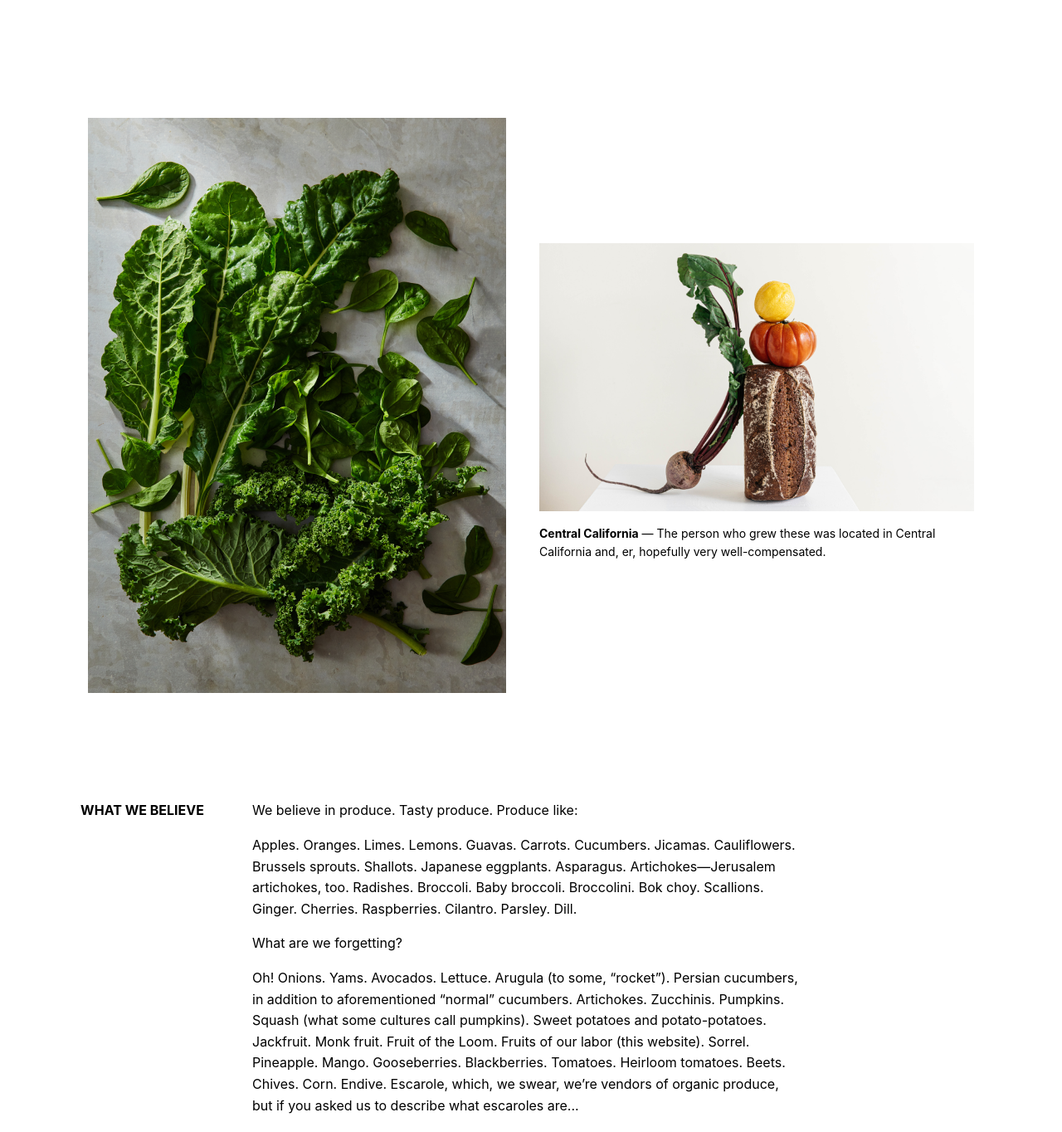
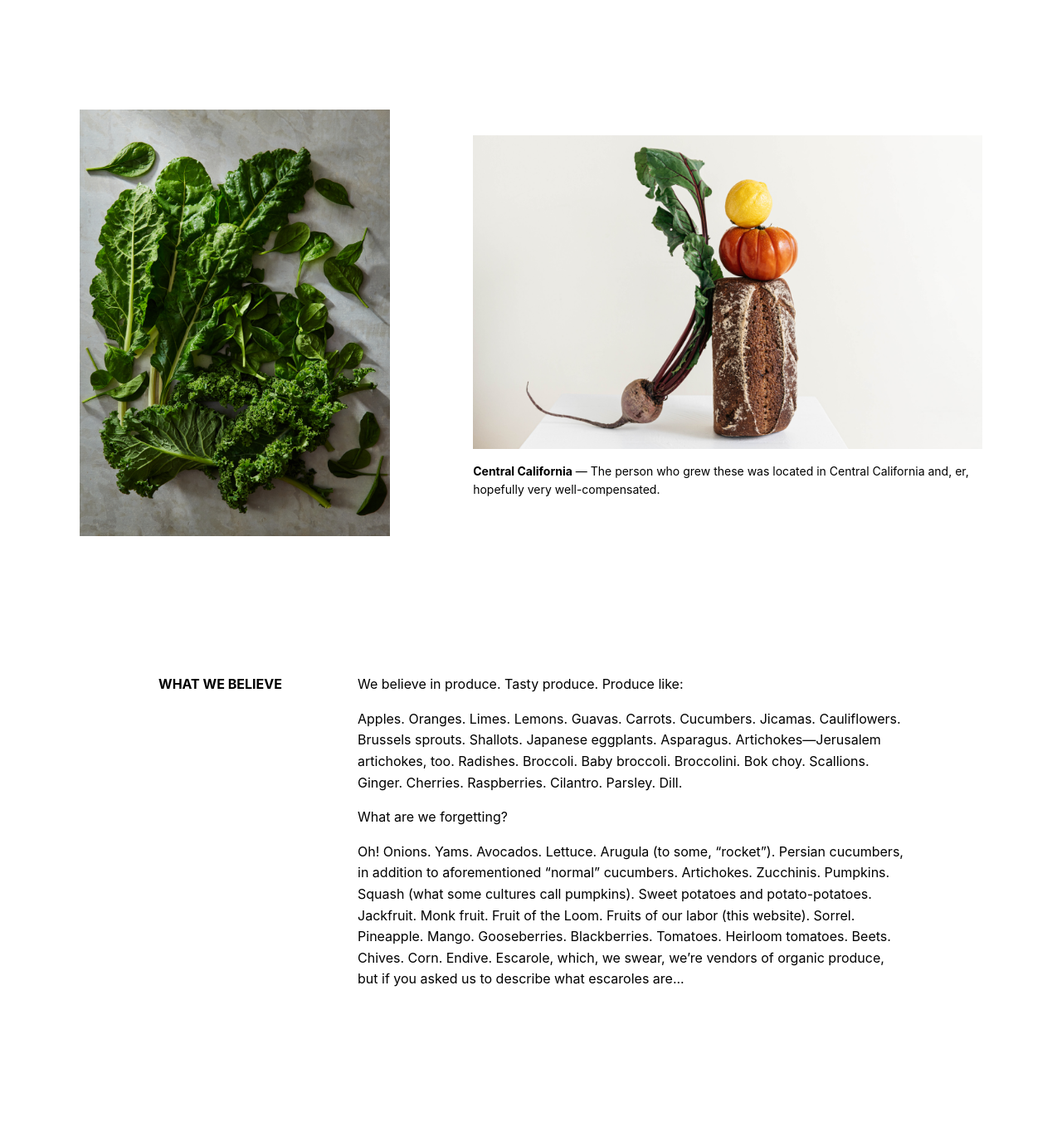
Before and after one commit to roflmorries/world-peas-site, a plain HTML site: page index.html in a window 1280 px wide. Shown: the part 700-2064 px from the top of the page at 83% size. After the commit the page ends 1909 px from the top, so only its background shows below. Drawn offline with Linux system fonts and the light colour scheme.

Commit message:
some style fixes

```diff
--- a/style/style.css
+++ b/style/style.css
@@ -100,17 +100,21 @@ body {
 
 .main__images {
     display: flex;
-    justify-content: space-around;
+    justify-content: center;
     align-items: center;
-    padding: 156px 96px 0px;
+    padding: 156px 96px 0;
 
 }
 
 .main__image_left, .main__image_right {
-    flex: 1;
-    margin: 10px;
+    display: flex;
+    flex-wrap: wrap;
+    /*margin: 0 auto;*/
+    align-items: center;
 }
-
+.main__image_left {
+    padding-right: 100px;
+}
 .main__image_right {
     display: flex;
     flex-direction: column;
@@ -129,26 +133,19 @@ body {
 }
 .main__article {
     display: flex;
-    align-items: flex-start;
-    margin: 96px;
+    justify-content: center;
+    gap: 60px;
+    margin: 0 auto;
+    padding-top: 150px;
 }
 .article__label {
-    flex: 0 0 150px;
+    width: 180px;
     font-weight: bold;
-    text-align: right;
-}
-.article__content {
-    margin: 0 auto;
-    flex: 1;
-    text-align: left;
-    max-width: 822px;
-    max-height: 512px;
-
+;
 }
 .basket__header {
     display: flex;
     justify-content: flex-start;
-    /*margin: 0 auto;*/
     margin-left: 110px;
     margin-right: 110px;
     align-items: center;
@@ -168,8 +165,9 @@ body {
 }
 .basket__container {
     display: flex;
-    justify-content: space-between;
+    justify-content: center;
     margin: 40px 96px 96px;
+    gap: 170px;
 }
 .product__list {
     display: flex;
@@ -194,7 +192,8 @@ body {
 .product__image img {
     width: 170px;
     height: 170px;
-    border-radius: 7px 0 0 7px;
+    border-radius: 8px 0 0 8px;
+    padding-left: 1px;
 }
 .product__details {
     flex: 1;
@@ -299,7 +298,8 @@ body {
 }
 .product-page__container {
     display: flex;
-    justify-content: flex-start;
+    justify-content: center;
+    padding-right: 690px;
     gap: 32px;
     margin: 40px 120px 40px 120px;
 }
@@ -307,8 +307,8 @@ body {
     border: 1px solid #ddd;
     border-radius: 24px;
     background-color: #FAFAF5;
-    width: 390px;
-    height: 440px;
+    min-width: 390px;
+    min-height: 440px;
 }
 .product-page__card img {
     width: 100%;
```
